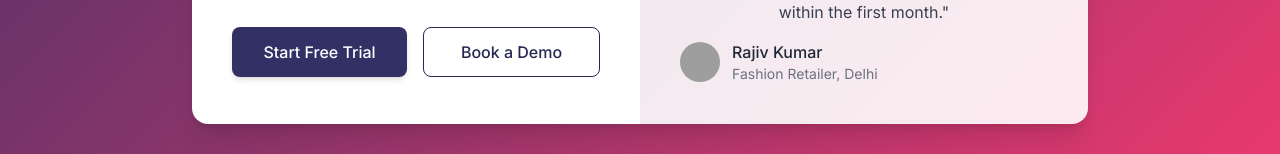
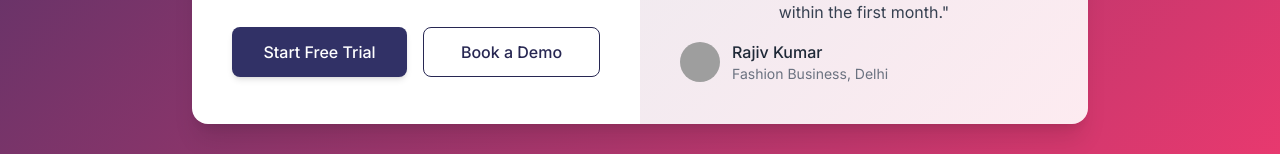
Before and after one commit to asherDn-Official/Vadik-Landing-Page, a React (Vite) app: page / in a window 1280 px wide. Shown: the part 6458-6612 px from the top of the page. Built offline with nearby package versions, Linux system fonts and the light colour scheme; grey boxes are pictures that could not be loaded.

Commit message:
Update CTA.jsx

```diff
--- a/src/components/CTA.jsx
+++ b/src/components/CTA.jsx
@@ -388,7 +388,7 @@ const CTA = () => {
                     <div>
                       <p className="font-medium text-gray-800">Rajiv Kumar</p>
                       <p className="text-sm text-gray-500">
-                        Fashion Retailer, Delhi
+                        Fashion Business, Delhi
                       </p>
                     </div>
                   </div>
```
